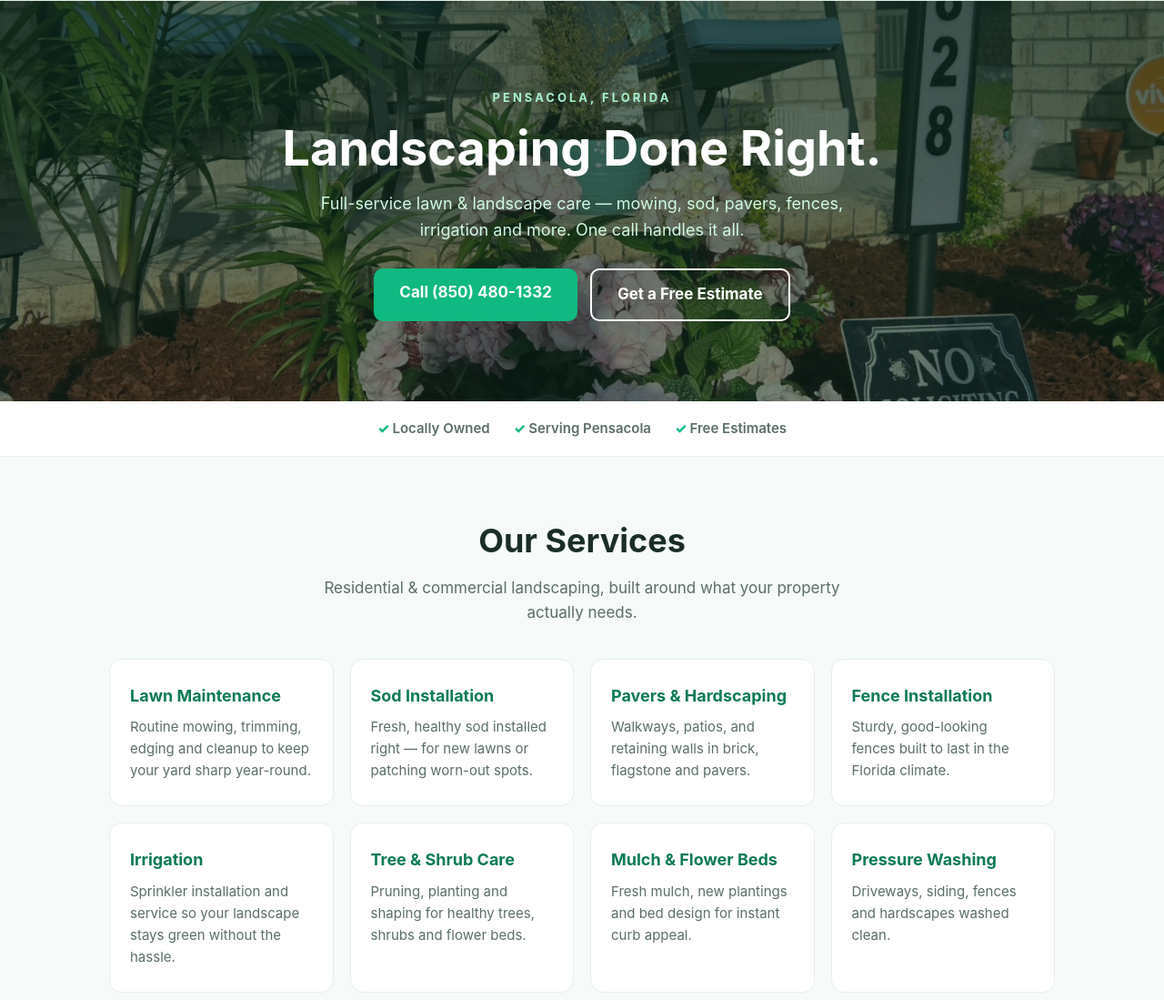
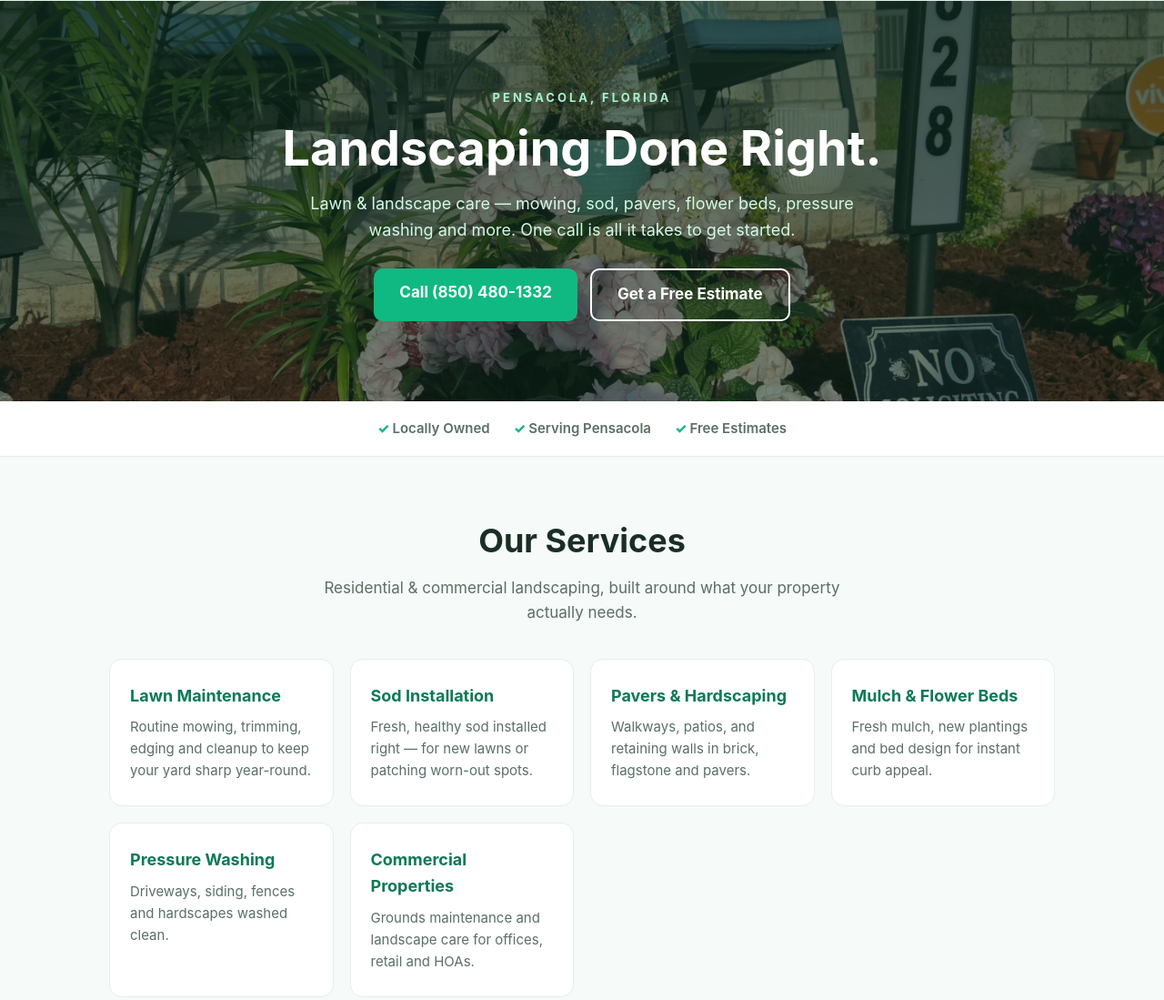
Before and after one commit to JMCruzpersonal850/jc-landscaping-website, a plain HTML site: page index.html in a window 1280 px wide. Shown: the part 76-1175 px from the top of the page at 91% size. Drawn offline with Linux system fonts and the light colour scheme.

Commit message:
Remove unverified claims before go-live (services, since-2021, pricing)

```diff
--- a/index.html
+++ b/index.html
@@ -4,7 +4,7 @@
 <meta charset="UTF-8">
 <meta name="viewport" content="width=device-width, initial-scale=1.0">
 <title>JC Landscaping Professionals | Landscaping Services in Pensacola, FL</title>
-<meta name="description" content="JC Landscaping Professionals is a full-service landscaping company in Pensacola, FL. Lawn maintenance, sod, pavers, fences, irrigation & more. Call (850) 480-1332 for a free estimate.">
+<meta name="description" content="JC Landscaping Professionals — landscaping in Pensacola, FL. Lawn maintenance, sod, pavers, flower beds, pressure washing & more. Call (850) 480-1332 for a free estimate.">
 <style>
   :root { --green: #10b981; --green-dark: #0b7a56; --ink: #1a2e25; --muted: #5b6f65; --bg: #f6faf8; }
   * { margin: 0; padding: 0; box-sizing: border-box; }
@@ -68,7 +68,7 @@
   <div class="wrap">
     <div class="eyebrow">PENSACOLA, FLORIDA</div>
     <h1>Landscaping Done Right.</h1>
-    <p>Full-service lawn &amp; landscape care — mowing, sod, pavers, fences, irrigation and more. One call handles it all.</p>
+    <p>Lawn &amp; landscape care — mowing, sod, pavers, flower beds, pressure washing and more. One call is all it takes to get started.</p>
     <div class="hero-ctas">
       <a class="btn" href="tel:+18504801332">Call (850) 480-1332</a>
       <a class="btn btn-outline" href="#estimate">Get a Free Estimate</a>
@@ -92,11 +92,9 @@
       <div class="card"><h3>Lawn Maintenance</h3><p>Routine mowing, trimming, edging and cleanup to keep your yard sharp year-round.</p></div>
       <div class="card"><h3>Sod Installation</h3><p>Fresh, healthy sod installed right — for new lawns or patching worn-out spots.</p></div>
       <div class="card"><h3>Pavers &amp; Hardscaping</h3><p>Walkways, patios, and retaining walls in brick, flagstone and pavers.</p></div>
-      <div class="card"><h3>Fence Installation</h3><p>Sturdy, good-looking fences built to last in the Florida climate.</p></div>
-      <div class="card"><h3>Irrigation</h3><p>Sprinkler installation and service so your landscape stays green without the hassle.</p></div>
-      <div class="card"><h3>Tree &amp; Shrub Care</h3><p>Pruning, planting and shaping for healthy trees, shrubs and flower beds.</p></div>
       <div class="card"><h3>Mulch &amp; Flower Beds</h3><p>Fresh mulch, new plantings and bed design for instant curb appeal.</p></div>
       <div class="card"><h3>Pressure Washing</h3><p>Driveways, siding, fences and hardscapes washed clean.</p></div>
+      <div class="card"><h3>Commercial Properties</h3><p>Grounds maintenance and landscape care for offices, retail and HOAs.</p></div>
     </div>
   </div>
 </section>
@@ -117,7 +115,7 @@
   <div class="wrap">
     <h2>Who We Are</h2>
     <p class="sub" style="margin-bottom:18px">The crew behind the work.</p>
-    <p>JC Landscaping Professionals is a full-service landscaping company based in Pensacola, FL. Since 2021 we've helped homeowners and businesses across the area with everything from weekly lawn care to full landscape overhauls — sod, pavers, fences, irrigation, drainage and more. Straightforward pricing, honest work, no runaround.</p>
+    <p>JC Landscaping Professionals is a landscaping company based in Pensacola, FL. We help homeowners and businesses across the area with everything from weekly lawn care to full landscape overhauls — sod, pavers, flower beds, pressure washing and more. Honest work, no runaround.</p>
   </div>
 </section>
 
```
